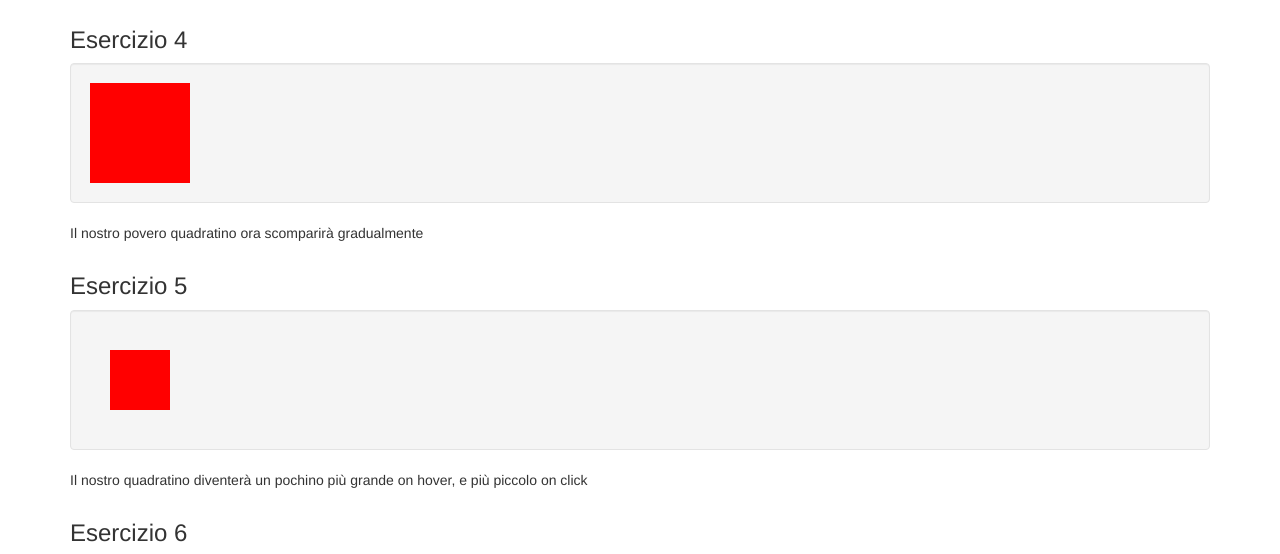
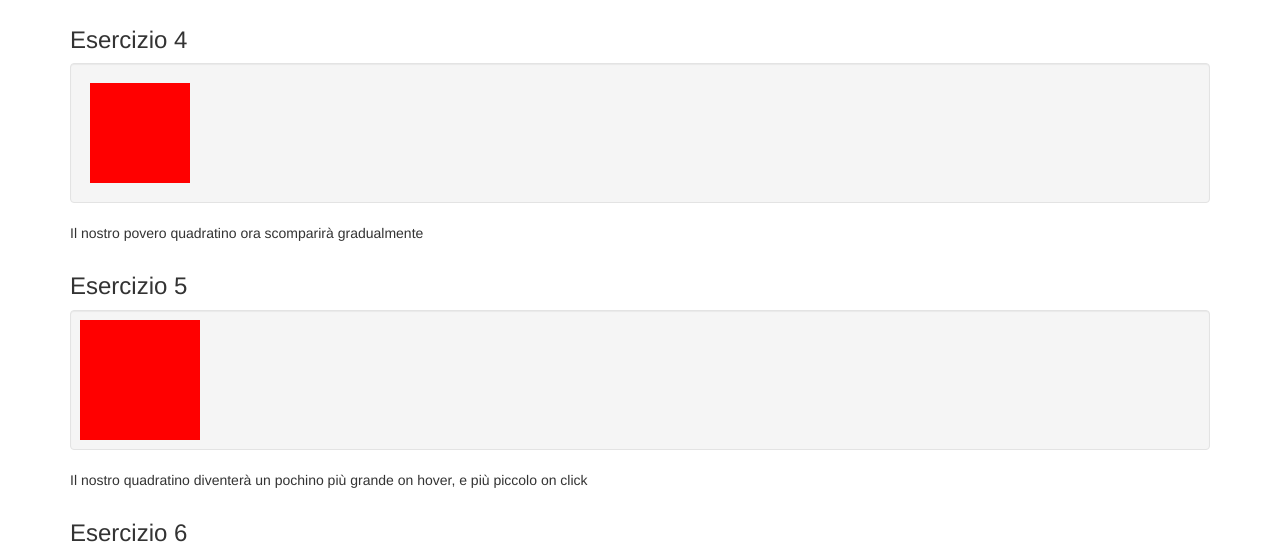
Before and after one commit to FrancescoCataletto/html-css-animation-filter, a plain HTML site: page index.html in a window 1280 px wide. In both pictures the pointer is over the element 140 px from the left and 1241 px from the top of the page. Shown: the part 862-1416 px from the top of the page. Drawn offline with nearby package versions, Linux system fonts and the light colour scheme; files that its build step writes are made by us from their sources.

Commit message:
fifth exercise

```diff
--- a/css/mysolutions.css
+++ b/css/mysolutions.css
@@ -42,3 +42,27 @@
     transition: 0.5s;
     background-color: red;
 }
+
+/* QUINTO ESERCIZIO */
+
+.ex-5-square:hover{
+    transform: scale(2);
+    transition: 1s;
+}
+
+.ex-5-square:not(:hover){
+    width: 60px;
+    height: 60px;
+    transition: 1s;
+}
+
+.ex-5-square:active{
+    transform: scale(0.5);
+    transition: 1s;
+}
+
+.ex-5-square:not(:active){
+    height: 60px;
+    width: 60px;
+    transition: 1s;
+}
```
